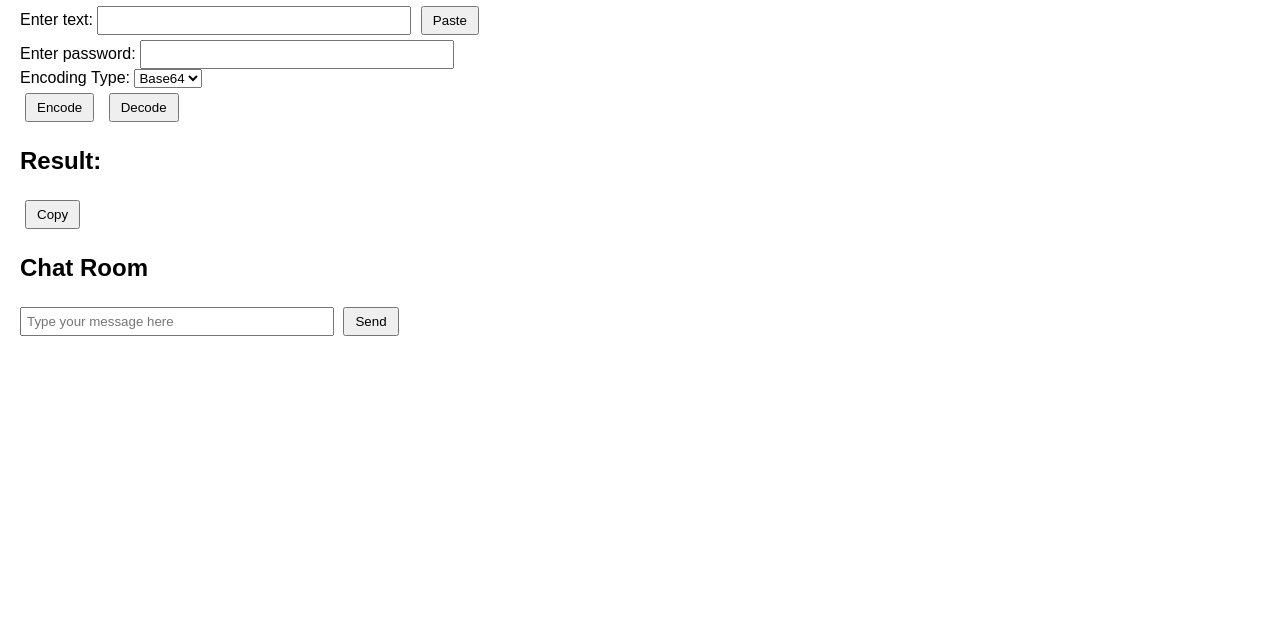
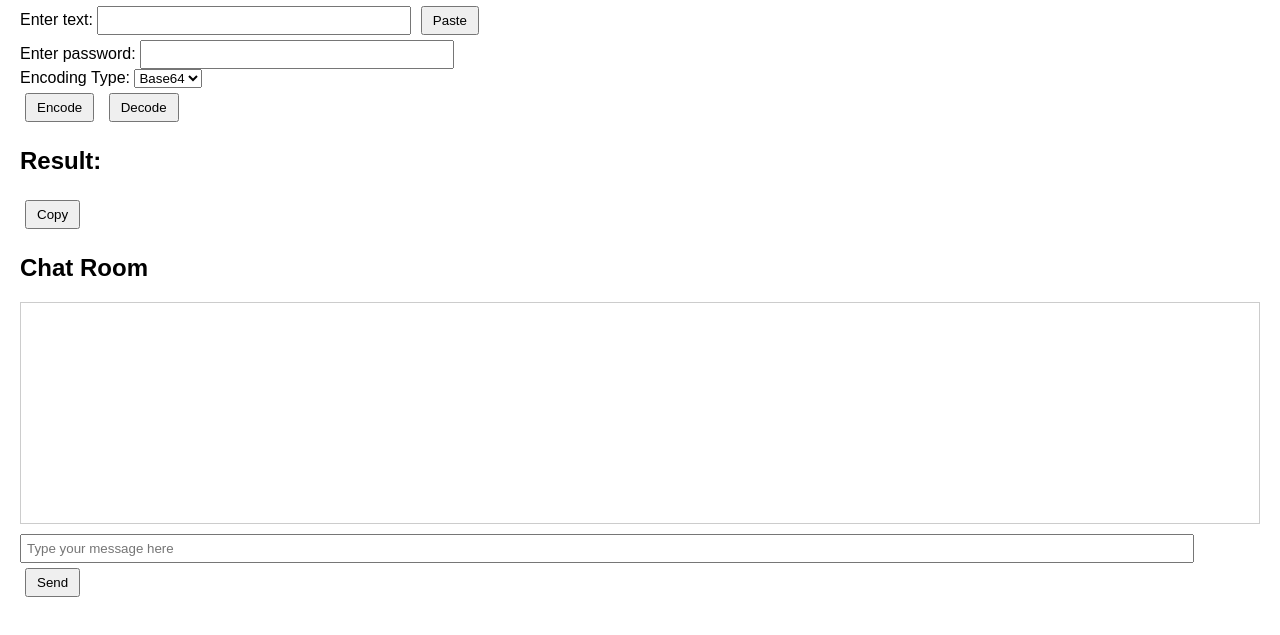
Before and after one commit to Charmcgar/encoder, a plain HTML site: page index.html in a window 1280 px wide. Shown: the part 79-714 px from the top of the page. Drawn offline with Linux system fonts and the light colour scheme.

Commit message:
Update styles.css

```diff
--- a/styles.css
+++ b/styles.css
@@ -16,3 +16,19 @@ button {
 .result {
     margin-top: 20px;
 }
+
+.chat-room {
+    margin-top: 20px;
+}
+
+.chat-box {
+    border: 1px solid #ccc;
+    padding: 10px;
+    height: 200px;
+    overflow-y: scroll;
+    margin-bottom: 10px;
+}
+
+#message {
+    width: calc(100% - 80px); /* Adjust according to button width */
+}
```
